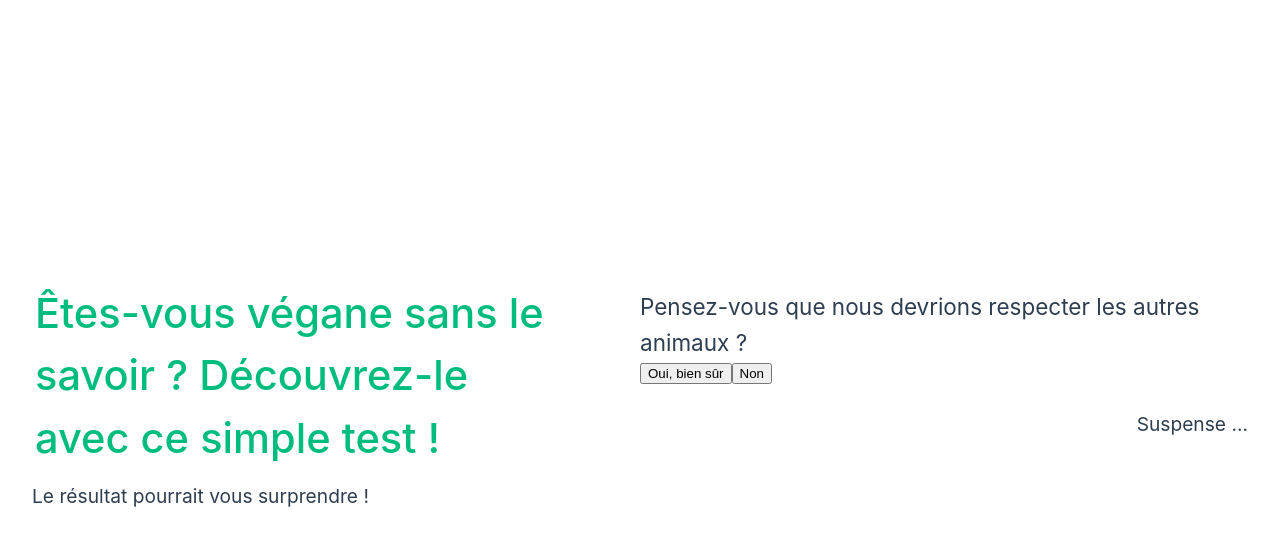
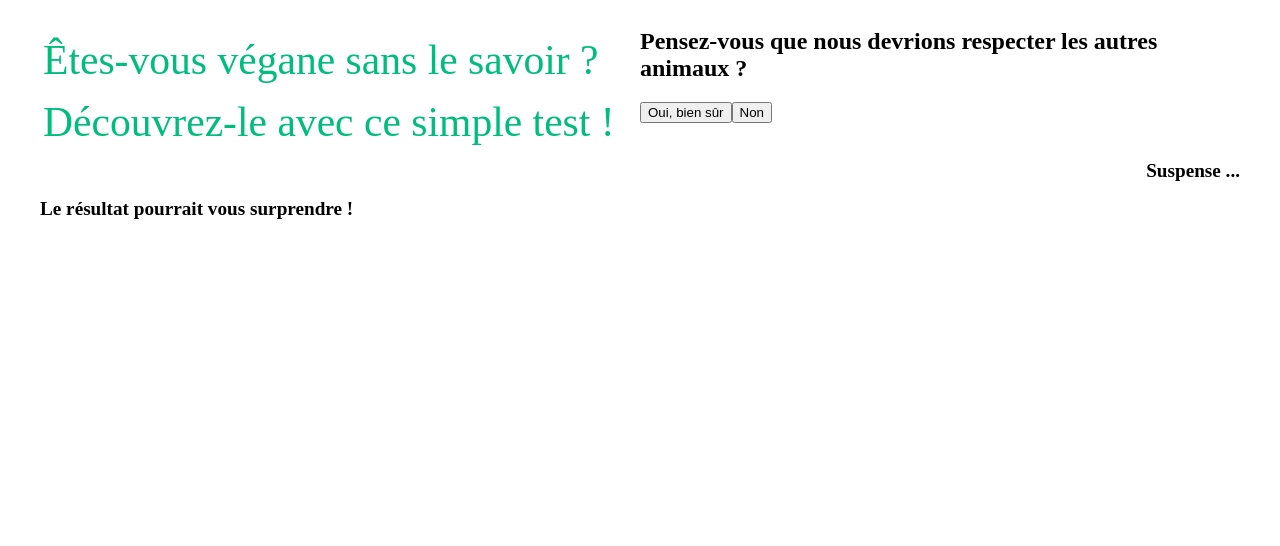
Before and after one commit to Yuki-LaSentiente/Yuki-LaSentiente.github.io, a Vue app: page / in a window 1280 px wide. Shown: the top 546 px of the page. Built offline with nearby package versions, Linux system fonts and the light colour scheme.

Commit message:
Try importing both css in html (breaks half css)

```diff
--- a/index.html
+++ b/index.html
@@ -3,6 +3,7 @@
   <head>
     <meta charset="UTF-8">
     <meta name="viewport" content="width=device-width, initial-scale=1.0">
+    <link rel="stylesheet" href="./base.css" type="text/css" />
     <link rel="stylesheet" href="./main.css" type="text/css" />
     <title>Test - Êtes-vous vegan ?</title>
   </head>
--- a/src/assets/main.css
+++ b/src/assets/main.css
@@ -1,4 +1,4 @@
-@import './base.css';
+/*@import './base.css';*/
 
 #app {
   max-width: 1280px;
```
